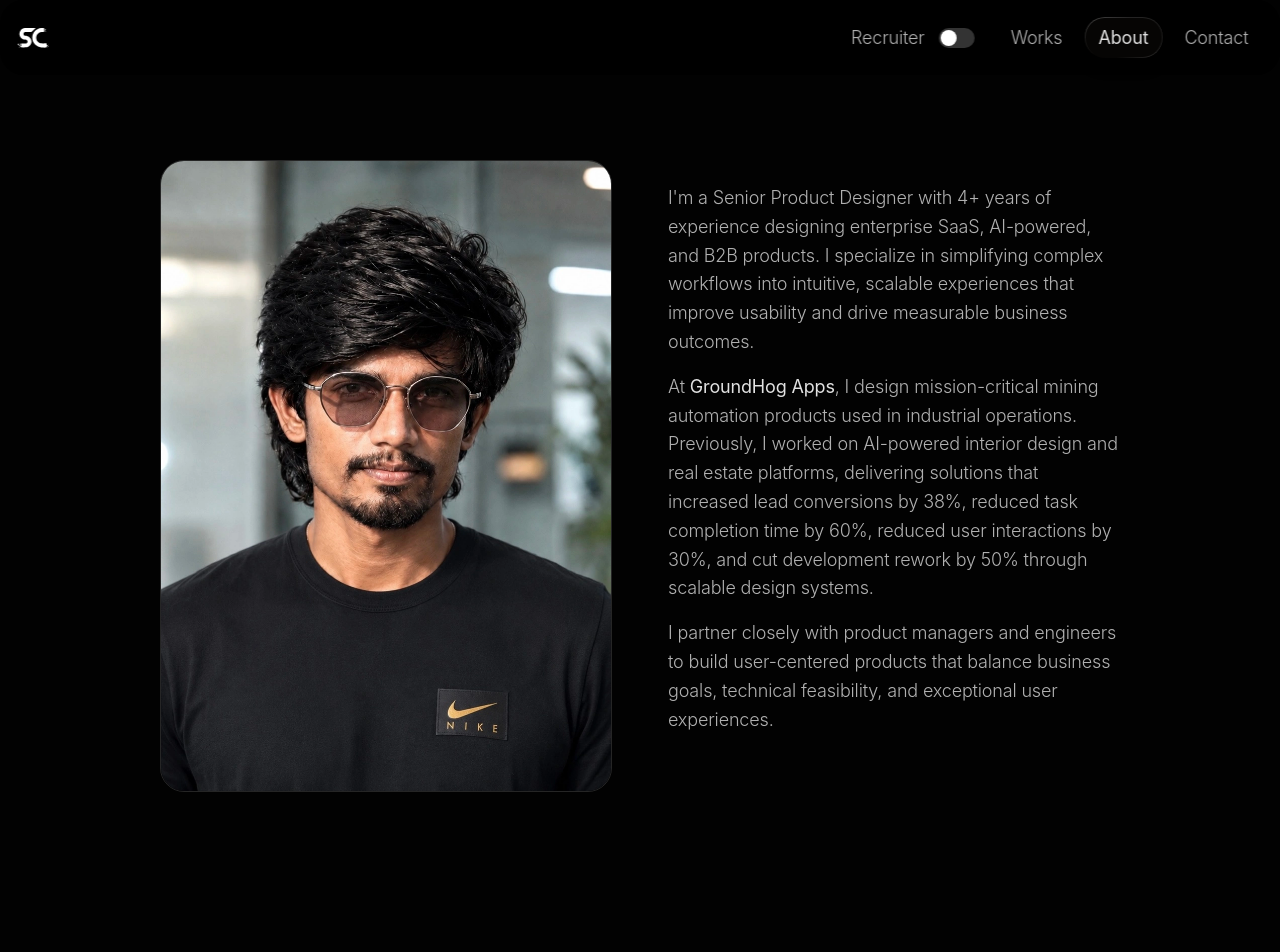
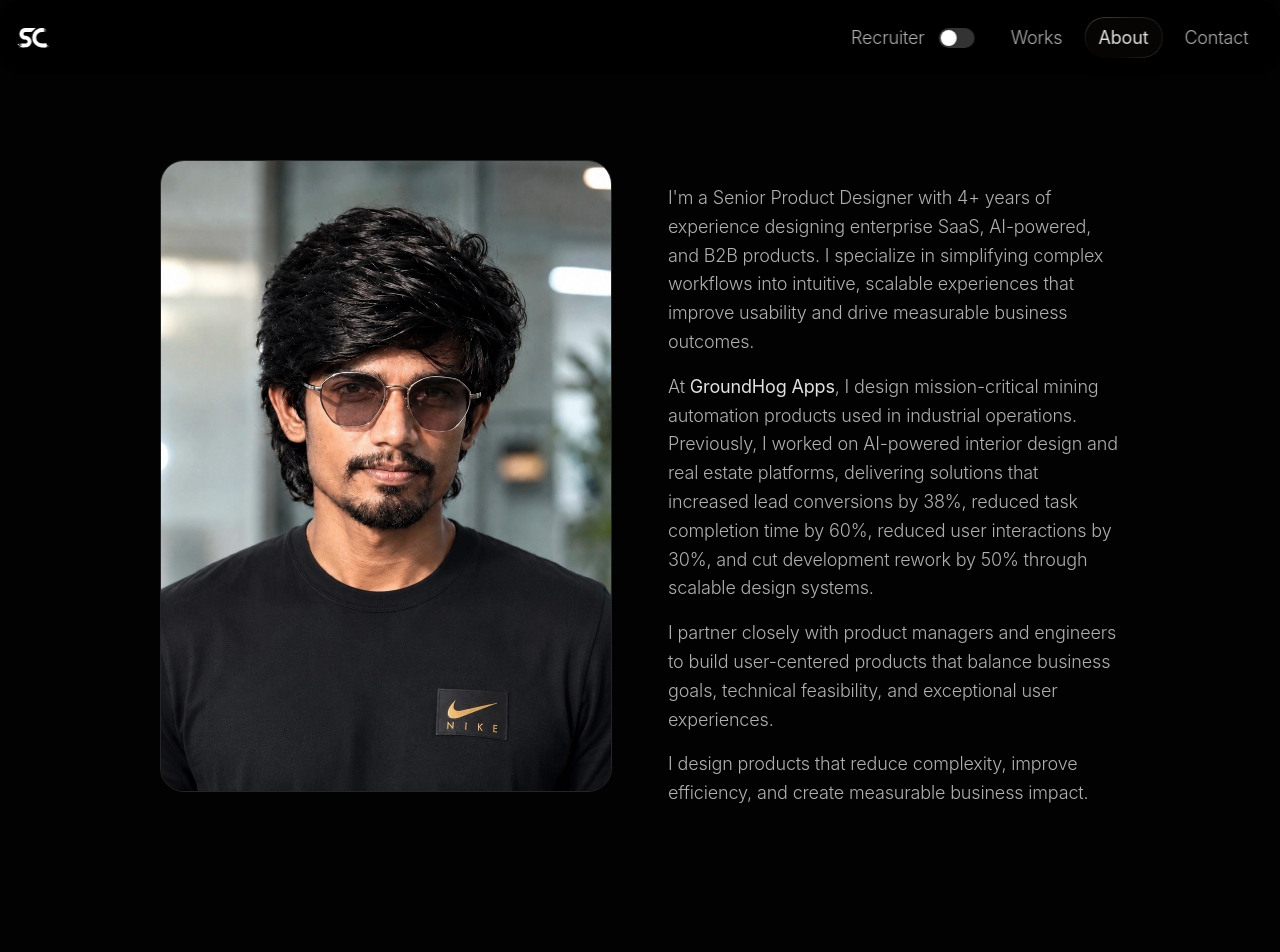
Before and after one commit to saichittala/React-Portfolio, a React (Create React App) app: page /#/about in a window 1280 px wide. Shown: the top 952 px of the page. Built offline with nearby package versions, Linux system fonts and the light colour scheme; a web font is replaced by a local one.

Commit message:
feat: append closing statement to About page biography text

```diff
--- a/src/pages/about.js
+++ b/src/pages/about.js
@@ -27,6 +27,9 @@ function About() {
                                         </p>
                                         <p className='width-100' style={{ fontSize: 'var(--font-size-md)', lineHeight: '1.6', margin: 0 }}>
                                             I partner closely with product managers and engineers to build user-centered products that balance business goals, technical feasibility, and exceptional user experiences.
+                                        </p>
+                                        <p className='width-100' style={{ fontSize: 'var(--font-size-md)', lineHeight: '1.6', margin: 0 }}>
+                                            I design products that reduce complexity, improve efficiency, and create measurable business impact.
                                         </p>
                                     </div>
                                 </div>
```
